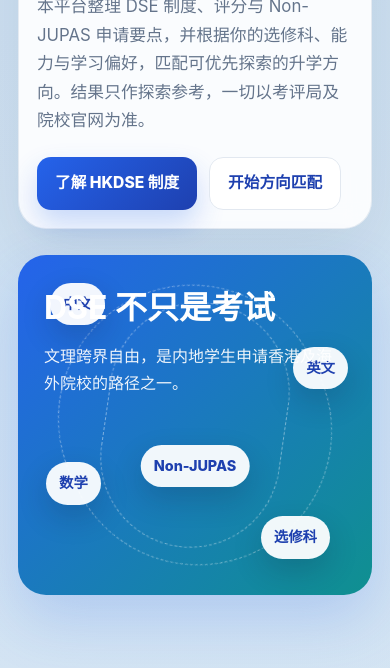
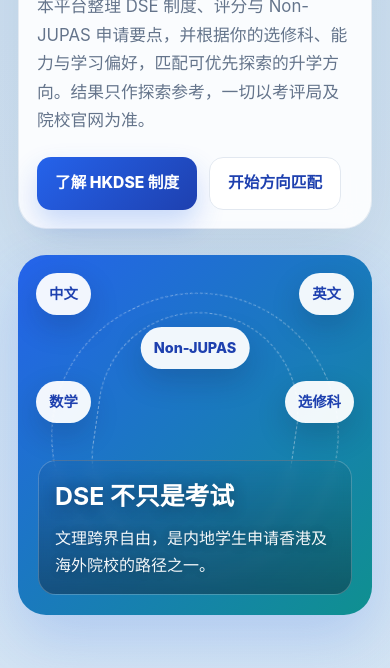
Before and after one commit to MKPC-YauKin/mkpc-dse-navigator, a plain HTML site: page index.html in a window 390 px wide. Shown: the part 432-1100 px from the top of the page. Drawn offline with Linux system fonts and the light colour scheme.

Commit message:
Add files via upload

```diff
--- a/index.html
+++ b/index.html
@@ -129,24 +129,31 @@
 
   /* Planets */
   .visual {
-    min-height: 420px; position: relative; border-radius: 28px; overflow: hidden;
+    min-height: 440px; position: relative; border-radius: 28px; overflow: hidden;
     background: linear-gradient(135deg, rgba(37, 99, 235, 0.95), rgba(13, 148, 136, 0.92)), #2563eb;
     color: #fff; box-shadow: 0 24px 60px rgba(37, 99, 235, 0.2); padding: 26px;
+    display: flex; flex-direction: column; justify-content: flex-end;
   }
   .orbit { position: absolute; inset: 36px; border: 1px dashed rgba(255, 255, 255, 0.42); border-radius: 999px; animation: spin 28s linear infinite; }
   .orbit.two { inset: 80px 54px; animation-duration: 22s; animation-direction: reverse; }
   @keyframes spin { to { transform: rotate(360deg); } }
   .planet {
-    position: absolute; background: rgba(255, 255, 255, 0.94);
+    position: absolute; z-index: 2; background: rgba(255, 255, 255, 0.94);
     color: var(--primary-dark); padding: 9px 13px; border-radius: 999px;
     font-weight: 800; font-size: 0.9rem; box-shadow: 0 12px 30px rgba(15, 23, 42, 0.18);
   }
-  .p1 { top: 28px; left: 32px; } .p2 { top: 92px; right: 24px; }
-  .p3 { bottom: 90px; left: 28px; } .p4 { bottom: 36px; right: 42px; }
-  .p5 { top: 190px; left: 50%; transform: translateX(-50%); }
-  .visual-main { position: relative; z-index: 2; height: 100%; display: flex; flex-direction: column; justify-content: flex-end; }
-  .visual-main h2 { font-size: 2rem; margin: 0 0 8px; }
-  .visual-main p { margin: 0; opacity: 0.92; }
+  .p1 { top: 30px; left: 30px; } .p2 { top: 30px; right: 30px; }
+  .p3 { top: 160px; left: 30px; } .p4 { top: 160px; right: 30px; }
+  .p5 { top: 96px; left: 50%; transform: translateX(-50%); }
+  .visual-main {
+    position: relative; z-index: 3;
+    background: linear-gradient(180deg, rgba(15, 23, 42, 0.08), rgba(15, 23, 42, 0.42));
+    border: 1px solid rgba(255, 255, 255, 0.22);
+    border-radius: 18px; padding: 16px 18px;
+    backdrop-filter: blur(6px); -webkit-backdrop-filter: blur(6px);
+  }
+  .visual-main h2 { font-size: 2rem; margin: 0 0 8px; text-shadow: 0 2px 14px rgba(15, 23, 42, 0.45); }
+  .visual-main p { margin: 0; opacity: 0.95; text-shadow: 0 1px 10px rgba(15, 23, 42, 0.35); }
 
   /* ---------- Sections ---------- */
   section { padding: 48px 0; }
@@ -348,7 +355,12 @@
     .grid-4 { grid-template-columns: repeat(2, 1fr); }
     .grid-3 { grid-template-columns: 1fr; }
     .grid-2 { grid-template-columns: 1fr; }
-    .visual { min-height: 340px; }
+    .visual { min-height: 360px; padding: 20px; }
+    .p1 { top: 18px; left: 18px; } .p2 { top: 18px; right: 18px; }
+    .p5 { top: 72px; }
+    .p3 { top: 126px; left: 18px; } .p4 { top: 126px; right: 18px; }
+    .visual-main { padding: 14px 16px; }
+    .visual-main h2 { font-size: 1.55rem; }
     .option-grid { grid-template-columns: repeat(2, 1fr); }
     .calc-grid { grid-template-columns: repeat(2, 1fr); }
   }
```
